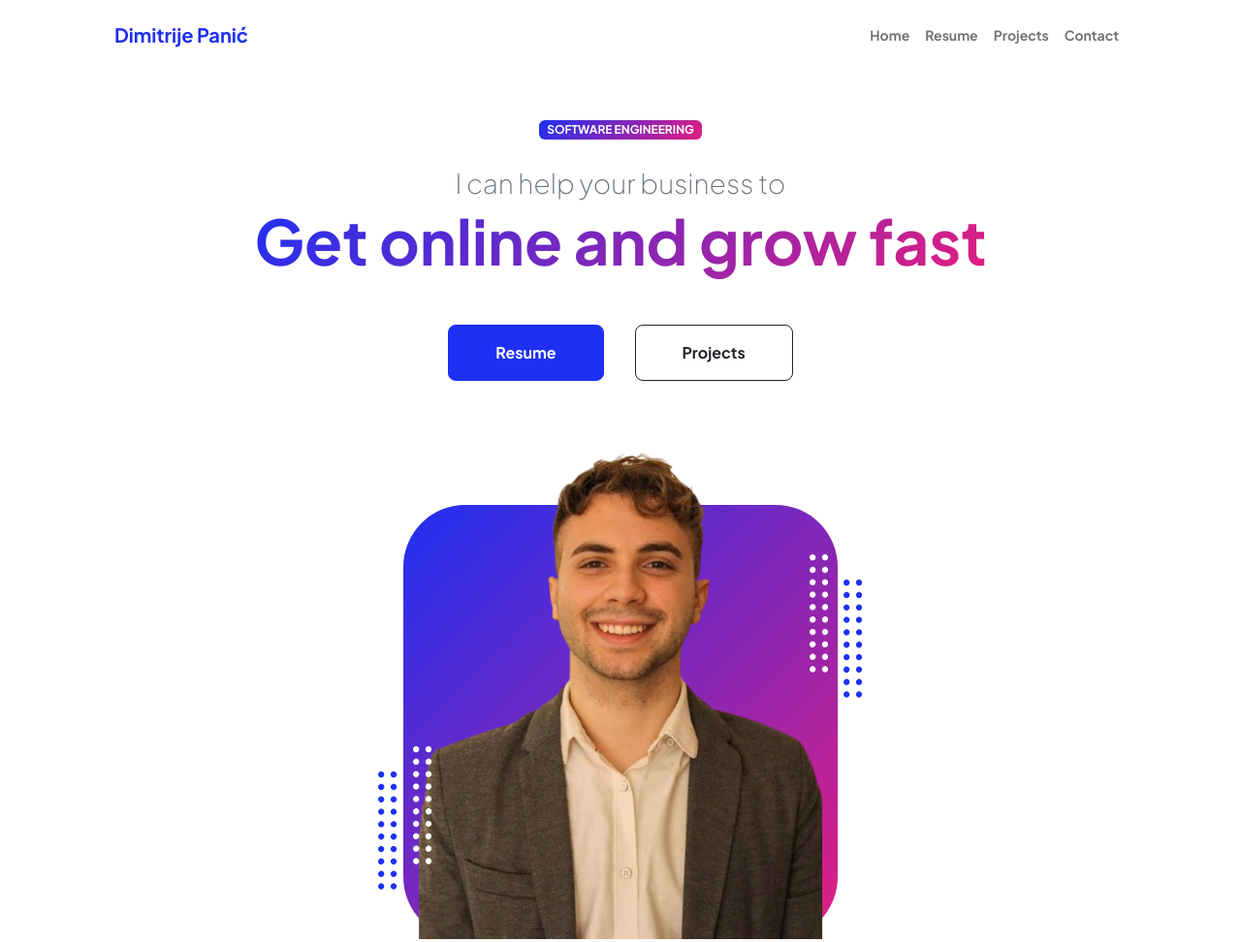
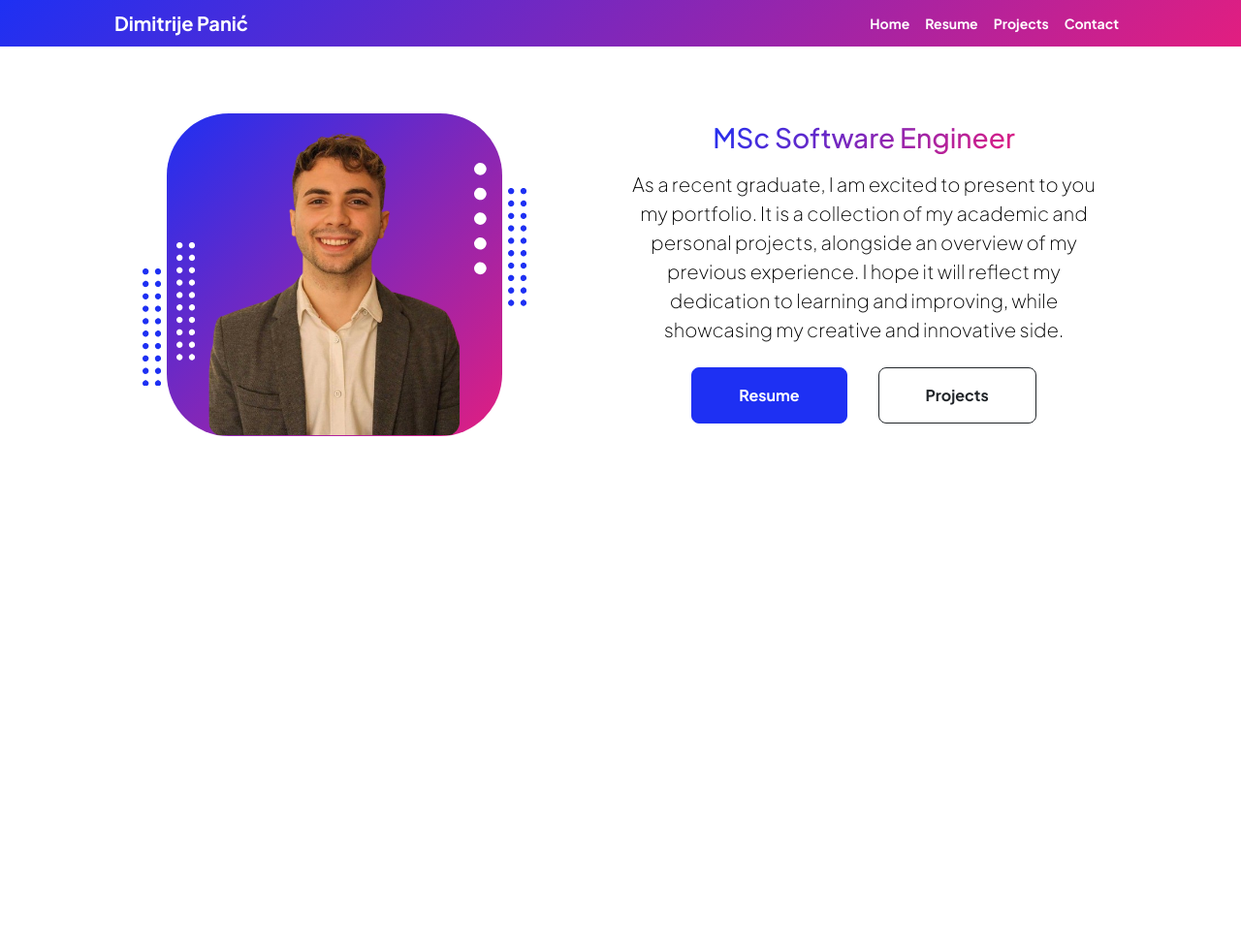
Before and after one commit to dimitrijepanic/dimitrijepanic.github.io, a plain HTML site: page index.html in a window 1280 px wide. Shown: the top 972 px of the page at 97% size. After the commit the page ends 800 px from the top, so only its background shows below. Drawn offline with nearby package versions, Linux system fonts and the light colour scheme.

Commit message:
Add Index Page

```diff
--- a/index.html
+++ b/index.html
@@ -20,47 +20,35 @@
     <body class="d-flex flex-column h-100">
         <main class="flex-shrink-0">
             <!-- Navigation-->
-            <nav class="navbar navbar-expand-lg navbar-light bg-white py-3">
+            <nav class="navbar navbar-expand-lg navbar-light bg-gradient-primary-to-secondary py-1">
                 <div class="container px-5">
-                    <a class="navbar-brand" href="index.html"><span class="fw-bolder text-primary">Dimitrije Panić</span></a>
+                    <a class="navbar-brand" href="index.html"><span class="fw-bolder text-white">Dimitrije Panić</span></a>
                     <button class="navbar-toggler" type="button" data-bs-toggle="collapse" data-bs-target="#navbarSupportedContent" aria-controls="navbarSupportedContent" aria-expanded="false" aria-label="Toggle navigation"><span class="navbar-toggler-icon"></span></button>
                     <div class="collapse navbar-collapse" id="navbarSupportedContent">
-                        <ul class="navbar-nav ms-auto mb-2 mb-lg-0 small fw-bolder">
-                            <li class="nav-item"><a class="nav-link" href="index.html">Home</a></li>
-                            <li class="nav-item"><a class="nav-link" href="resume.html">Resume</a></li>
-                            <li class="nav-item"><a class="nav-link" href="projects.html">Projects</a></li>
-                            <li class="nav-item"><a class="nav-link" href="contact.html">Contact</a></li>
+                        <ul class="navbar-nav ms-auto mb-1 mb-lg-0 small fw-bolder">
+                            <li class="nav-item" ><a class="nav-link text-white" href="index.html">Home</a></li>
+                            <li class="nav-item text-white"><a class="nav-link text-white" href="resume.html">Resume</a></li>
+                            <li class="nav-item text-white"><a class="nav-link text-white" href="projects.html">Projects</a></li>
+                            <li class="nav-item text-white"><a class="nav-link text-white" href="contact.html">Contact</a></li>
                         </ul>
                     </div>
                 </div>
             </nav>
             <!-- Header-->
-            <header class="py-5">
-                <div class="container px-5 pb-5">
+            <header >
+                <div class="container px-5 mx-5 mt-5">
                     <div class="row gx-5 align-items-center">
-                        <div class="col-xxl-5">
-                            <!-- Header text content-->
-                            <div class="text-center text-xxl-start">
-                                <div class="badge bg-gradient-primary-to-secondary text-white mb-4"><div class="text-uppercase">Software Engineering</div></div>
-                                <div class="fs-3 fw-light text-muted">I can help your business to</div>
-                                <h1 class="display-3 fw-bolder mb-5"><span class="text-gradient d-inline">Get online and grow fast</span></h1>
-                                <div class="d-grid gap-3 d-sm-flex justify-content-sm-center justify-content-xxl-start mb-3">
-                                    <a class="btn btn-primary btn-lg px-5 py-3 me-sm-3 fs-6 fw-bolder" href="resume.html">Resume</a>
-                                    <a class="btn btn-outline-dark btn-lg px-5 py-3 fs-6 fw-bolder" href="projects.html">Projects</a>
-                                </div>
-                            </div>
-                        </div>
-                        <div class="col-xxl-7">
+                        <div class="col-6 mb-4 mt-2">
                             <!-- Header profile picture-->
-                            <div class="d-flex justify-content-center mt-5 mt-xxl-0">
+                            <div class="d-flex justify-content-center">
                                 <div class="profile bg-gradient-primary-to-secondary">
                                     <!-- TIP: For best results, use a photo with a transparent background like the demo example below-->
                                     <!-- Watch a tutorial on how to do this on YouTube (link)-->
-                                    <img class="profile-img" src="assets/profile.png" alt="..." />
+                                    <img class="profile-img" src="assets/profile.png" alt="..."  />
                                     <div class="dots-1">
                                         <!-- SVG Dots-->
                                         <svg version="1.1" xmlns="http://www.w3.org/2000/svg" xmlns:xlink="http://www.w3.org/1999/xlink" x="0px" y="0px" viewBox="0 0 191.6 1215.4" style="enable-background: new 0 0 191.6 1215.4" xml:space="preserve">
-                                            <g transform="translate(0.000000,1280.000000) scale(0.100000,-0.100000)">
+                                            <g transform="translate(0.000000,1280.000000) scale(0.200000,-0.200000)">
                                                 <path d="M227.7,12788.6c-105-35-200-141-222-248c-43-206,163-412,369-369c155,32,275,190,260,339c-11,105-90,213-190,262        C383.7,12801.6,289.7,12808.6,227.7,12788.6z"></path>
                                                 <path d="M1507.7,12788.6c-151-50-253-216-222-362c25-119,136-230,254-255c194-41,395,142,375,339c-11,105-90,213-190,262        C1663.7,12801.6,1569.7,12808.6,1507.7,12788.6z"></path>
                                                 <path d="M227.7,11508.6c-105-35-200-141-222-248c-43-206,163-412,369-369c155,32,275,190,260,339c-11,105-90,213-190,262        C383.7,11521.6,289.7,11528.6,227.7,11508.6z"></path>
@@ -172,11 +160,23 @@
                                 </div>
                             </div>
                         </div>
+                        <div class="col-6 mt-2">
+                            <!-- Header text content-->
+                            <div class="text-center text-start">
+                                <!-- <div class="badge bg-gradient-primary-to-secondary text-white mb-4"><div class="text-uppercase">Software Engineer</div></div> -->
+                                <h1 class="fs-3 mb-3"><span class="text-gradient d-inline"> MSc Software Engineer</span></h1>
+                                <div class="fs-5 fw-light text-black mb-4">As a recent graduate, I am excited to present to you my portfolio. It is a collection of my academic and personal projects, alongside an overview of my previous experience. I hope it will reflect my dedication to learning and improving, while showcasing my creative and innovative side.</div>
+                                <div class="d-grid gap-3 d-sm-flex justify-content-sm-center justify-content-xxl-start mb-3">
+                                    <a class="btn btn-primary btn-lg px-5 py-3 me-sm-3 fs-6 fw-bolder" href="resume.html">Resume</a>
+                                    <a class="btn btn-outline-dark btn-lg px-5 py-3 fs-6 fw-bolder" href="projects.html">Projects</a>
+                                </div>
+                            </div>
+                        </div>
                     </div>
                 </div>
             </header>
             <!-- About Section-->
-            <section class="bg-light py-5">
+            <!-- <section class="bg-light py-5">
                 <div class="container px-5">
                     <div class="row gx-5 justify-content-center">
                         <div class="col-xxl-8">
@@ -193,11 +193,11 @@
                         </div>
                     </div>
                 </div>
-            </section>
+            </section> -->
         </main>
         <!-- Footer-->
-        <footer class="bg-white py-4 mt-auto">
-            <!-- <div class="container px-5">
+        <!-- <footer class="bg-white py-4 mt-auto">
+            <div class="container px-5">
                 <div class="row align-items-center justify-content-between flex-column flex-sm-row">
                     <div class="col-auto"><div class="small m-0">Copyright &copy; Your Website 2023</div></div>
                     <div class="col-auto">
@@ -208,8 +208,8 @@
                         <a class="small" href="#!">Contact</a>
                     </div>
                 </div>
-            </div> -->
-        </footer>
+            </div>
+        </footer> -->
         <!-- Bootstrap core JS-->
         <script src="https://cdn.jsdelivr.net/npm/bootstrap@5.2.3/dist/js/bootstrap.bundle.min.js"></script>
         <!-- Core theme JS-->
```
Also changed, not shown: css/styles.css.
